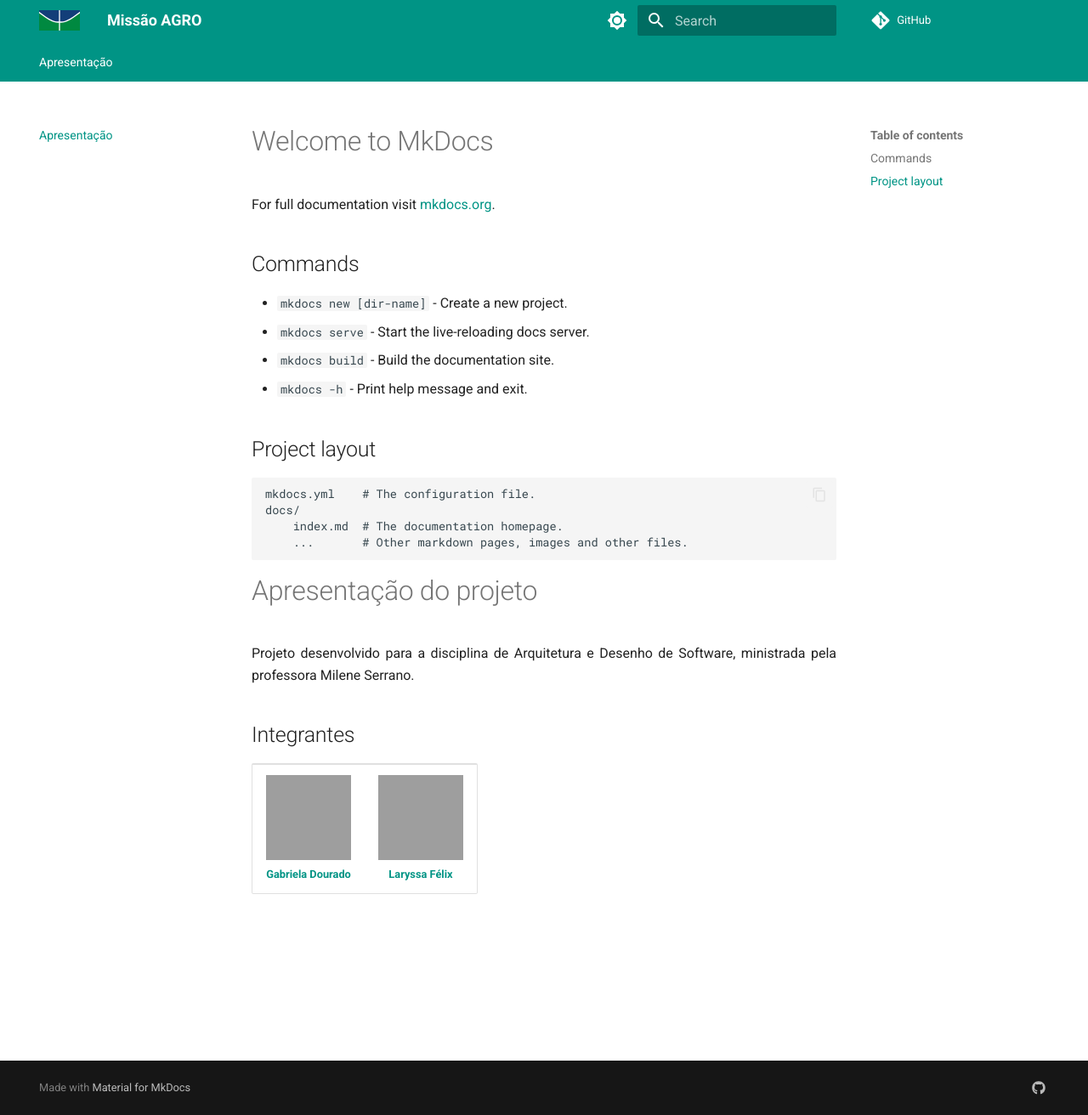
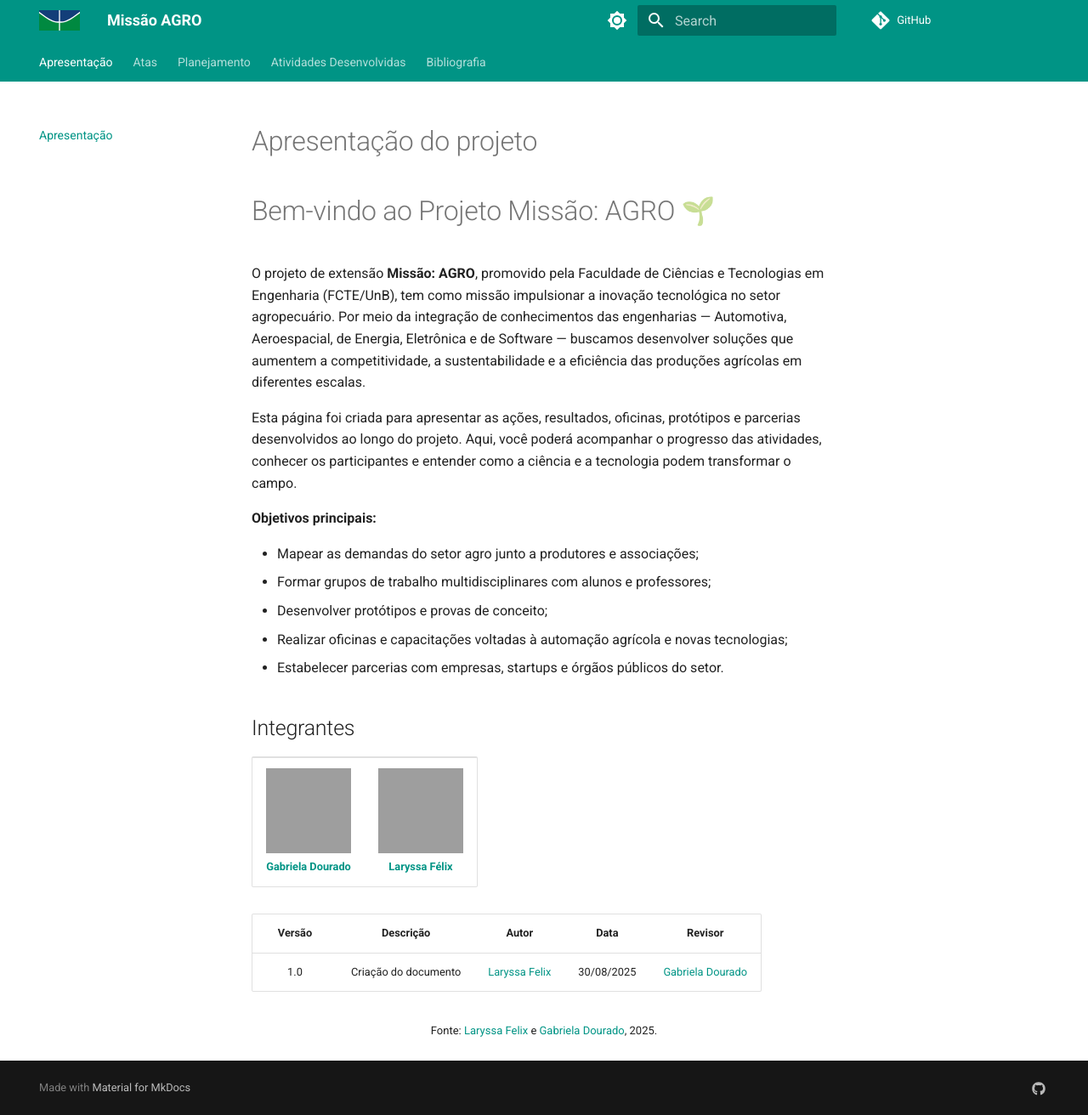
Before and after one commit to felixlaryssa/Missao-Agro, an MkDocs documentation site: the page built from docs/index.md, in a window 1280 px wide and 1312 px high, cut to the strip 0-1312 px from the top of the window. Shown: the whole strip at 85% size. Built offline with MkDocs 1.6.1 and Material for MkDocs 9.7.7, drawn with Linux system fonts in a browser that asks for light colours; comment, search, counter and statistics services are not loaded; grey boxes are pictures that could not be loaded.

Commit message:
docs: ajustes de conteúdo

```diff
--- a/docs/index.md
+++ b/docs/index.md
@@ -1,4 +1,4 @@
-# Welcome to MkDocs
+<!-- # Welcome to MkDocs
 
 For full documentation visit [mkdocs.org](https://www.mkdocs.org).
 
@@ -14,15 +14,24 @@ For full documentation visit [mkdocs.org](https://www.mkdocs.org).
     mkdocs.yml    # The configuration file.
     docs/
         index.md  # The documentation homepage.
-        ...       # Other markdown pages, images and other files.
+        ...       # Other markdown pages, images and other files. -->
 
 # Apresentação do projeto
 
-<div style="text-align: justify;">
-<p>
-Projeto desenvolvido para a disciplina de Arquitetura e Desenho de Software, ministrada pela professora Milene Serrano.
-</p>
-</div>
+# Bem-vindo ao Projeto Missão: AGRO 🌱
+
+O projeto de extensão **Missão: AGRO**, promovido pela Faculdade de Ciências e Tecnologias em Engenharia (FCTE/UnB), tem como missão impulsionar a inovação tecnológica no setor agropecuário. Por meio da integração de conhecimentos das engenharias — Automotiva, Aeroespacial, de Energia, Eletrônica e de Software — buscamos desenvolver soluções que aumentem a competitividade, a sustentabilidade e a eficiência das produções agrícolas em diferentes escalas.
+
+Esta página foi criada para apresentar as ações, resultados, oficinas, protótipos e parcerias desenvolvidos ao longo do projeto. Aqui, você poderá acompanhar o progresso das atividades, conhecer os participantes e entender como a ciência e a tecnologia podem transformar o campo.
+
+**Objetivos principais:**
+
+- Mapear as demandas do setor agro junto a produtores e associações;
+- Formar grupos de trabalho multidisciplinares com alunos e professores;
+- Desenvolver protótipos e provas de conceito;
+- Realizar oficinas e capacitações voltadas à automação agrícola e novas tecnologias;
+- Estabelecer parcerias com empresas, startups e órgãos públicos do setor.
+
 
 ## Integrantes
 
@@ -39,3 +48,9 @@ Projeto desenvolvido para a disciplina de Arquitetura e Desenho de Software, min
     </td>
   </tr>
 </table>
+
+| Versão |Descrição     |Autor                                       |Data    |Revisor|
+|:-:     | :-:          | :-:                                        | :-:        |:-:|
+|1.0     |Criação do documento| [Laryssa Felix](https://github.com/felixlaryssa)| 30/08/2025 | [Gabriela Dourado](https://github.com/gabrieladouradof) |
+
+<font size="2"><p style="text-align: center">Fonte: [Laryssa Felix](https://github.com/felixlaryssa) e [Gabriela Dourado](https://github.com/gabrieladouradof), 2025.</p></font>
--- a/mkdocs.yml
+++ b/mkdocs.yml
@@ -41,3 +41,13 @@ extra:
 
 nav:
   - Apresentação: index.md
+  - Atas :
+    - Ata 1: Atas/ata1.md
+  -  Planejamento :
+      - Ferramentas: Planejamento/Ferramentas.md
+      - Metodologia: Planejamento/Metodologia.md
+      - Cronograma: Planejamento/Cronograma.md
+  -  Atividades Desenvolvidas:
+      - AtividadesDesenvolvidas: Atividades.md
+  -  Bibliografia:
+      - Bibliografia: Bibliografia.md
```
Also changed, not shown: docs/Atas/ata1.md (added, +1 -0 lines), docs/Planejamento/Cronograma.md (added, +32 -0 lines), docs/Planejamento/Ferramentas.md (added, +67 -0 lines), docs/Planejamento/Metodologia.md (added, +11 -0 lines), docs/AtividadesDesenvolvidas/Atividades.md (added), docs/Bibliografia/Bibliografia.md (added).
